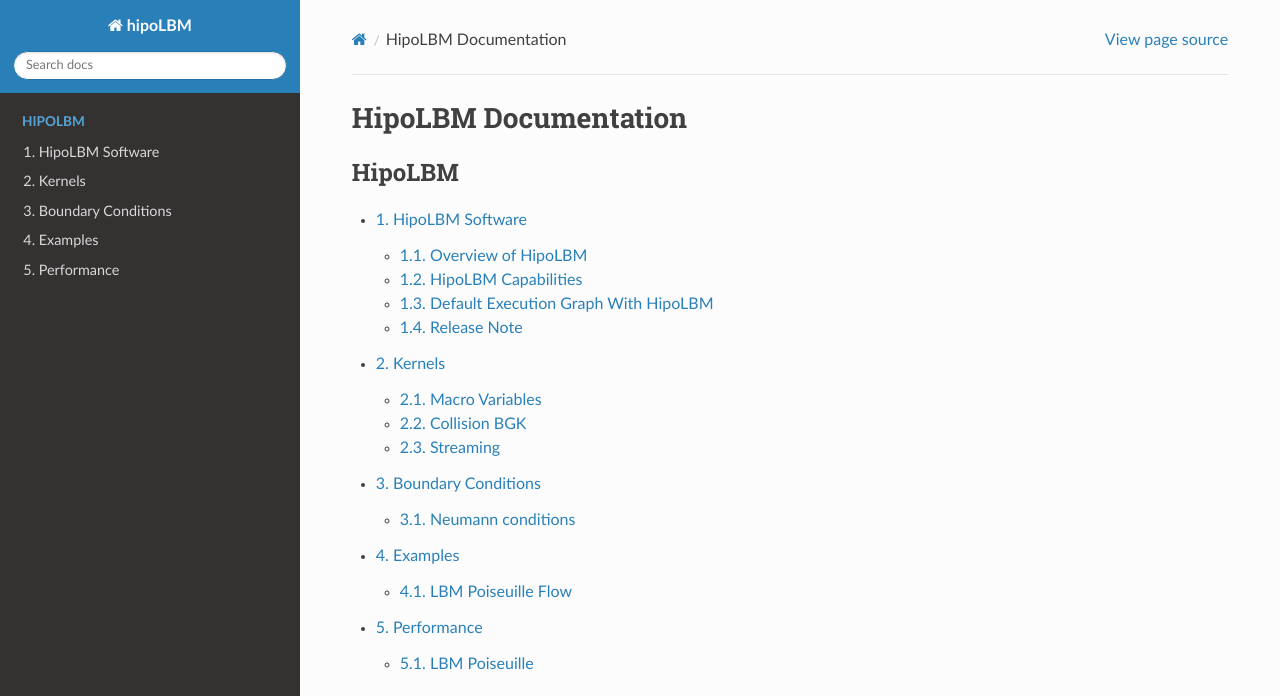
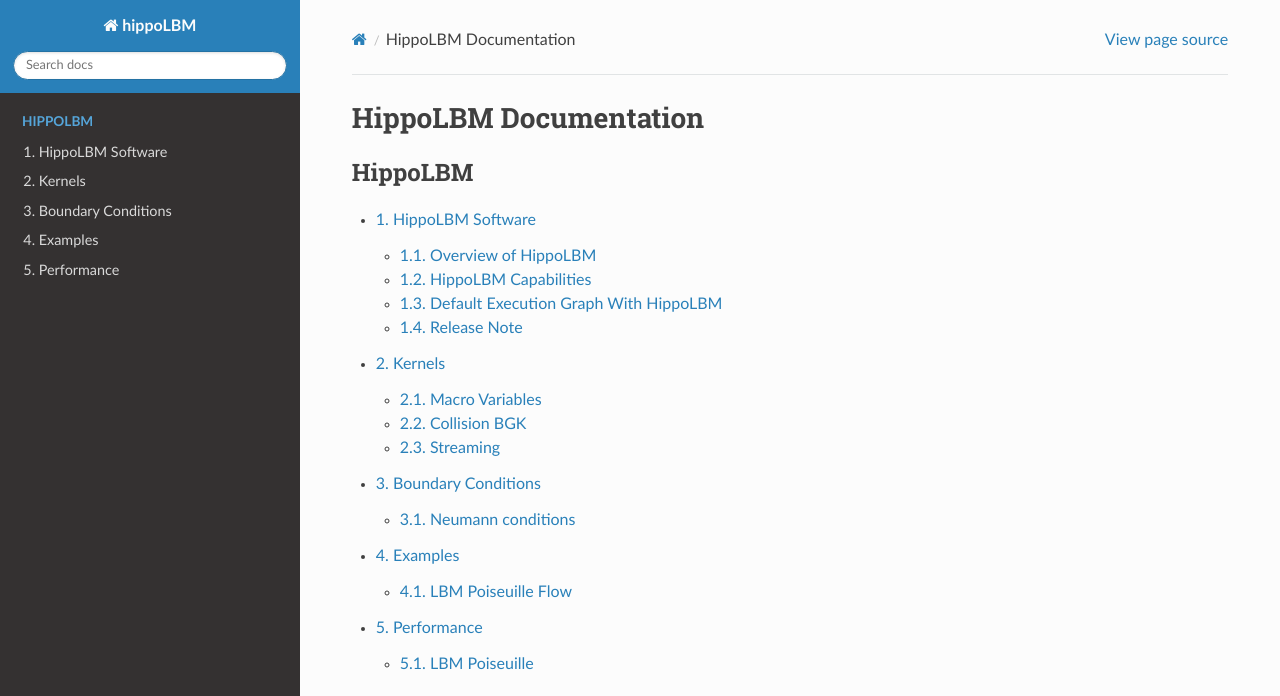
Before and after one commit to Collab4exaNBody/doc_hippoLBM, a Sphinx documentation site: the page built from docs/source/index.rst, in a window 1280 px wide and 989 px high, cut to the strip 0-696 px from the top of the window. Built offline with Sphinx 7.4.7 and the Read the Docs theme 3.1.0, drawn with Linux system fonts in a browser that asks for light colours.

Commit message:
renaming

```diff
--- a/docs/source/conf.py
+++ b/docs/source/conf.py
@@ -17,7 +17,7 @@
 
 # -- Project information -----------------------------------------------------
 
-project = 'hipoLBM'
+project = 'hippoLBM'
 copyright = '2025 - 2025, Raphaël Prat, Lhassan Amarsid'
 author = 'Raphaël Prat, Lhassan Amarsid'
 
--- a/docs/source/index.rst
+++ b/docs/source/index.rst
@@ -1,14 +1,14 @@
-#####################
-HipoLBM Documentation
-#####################
+######################
+HippoLBM Documentation
+######################
 
-.. _hipolbm:
+.. _hippolbm:
 
 .. toctree::
-   :name: hipolbm
+   :name: hippolbm
    :numbered:
    :maxdepth: 2
-   :caption: HipoLBM
+   :caption: HippoLBM
 
    pages/Introduction.rst
    pages/Kernels.rst
--- a/docs/source/pages/Introduction.rst
+++ b/docs/source/pages/Introduction.rst
@@ -1,18 +1,18 @@
-HipoLBM Software
-================
+HippoLBM Software
+=================
 
-Overview of HipoLBM
-^^^^^^^^^^^^^^^^^^^
-
-TODO
-
-HipoLBM Capabilities
+Overview of HippoLBM
 ^^^^^^^^^^^^^^^^^^^^
 
 TODO
 
-Default Execution Graph With HipoLBM
-^^^^^^^^^^^^^^^^^^^^^^^^^^^^^^^^^^^^
+HippoLBM Capabilities
+^^^^^^^^^^^^^^^^^^^^^
+
+TODO
+
+Default Execution Graph With HippoLBM
+^^^^^^^^^^^^^^^^^^^^^^^^^^^^^^^^^^^^^
 
 TODO
 
--- a/docs/source/pages/Performance.rst
+++ b/docs/source/pages/Performance.rst
@@ -1,7 +1,7 @@
 Performance
 ===========
 
-In this section, we will highlight the current performance of the hipoLBM code on simple benchmarks. These results are bound to improve over time as we continue to optimize our products.
+In this section, we will highlight the current performance of the hippoLBM code on simple benchmarks. These results are bound to improve over time as we continue to optimize our products.
 
 LBM Poiseuille
 ^^^^^^^^^^^^^^
```
